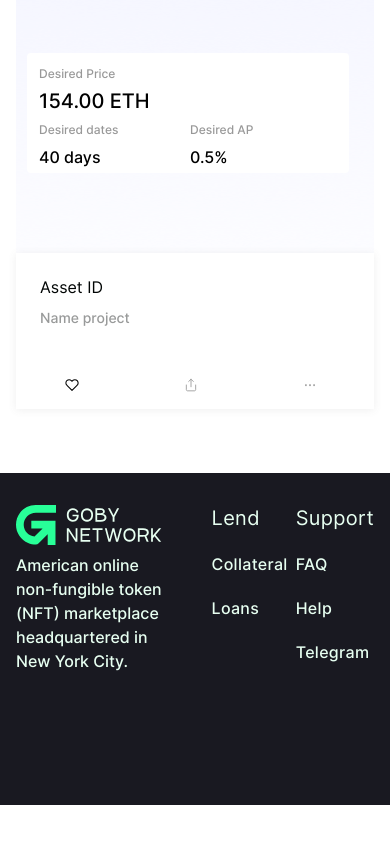
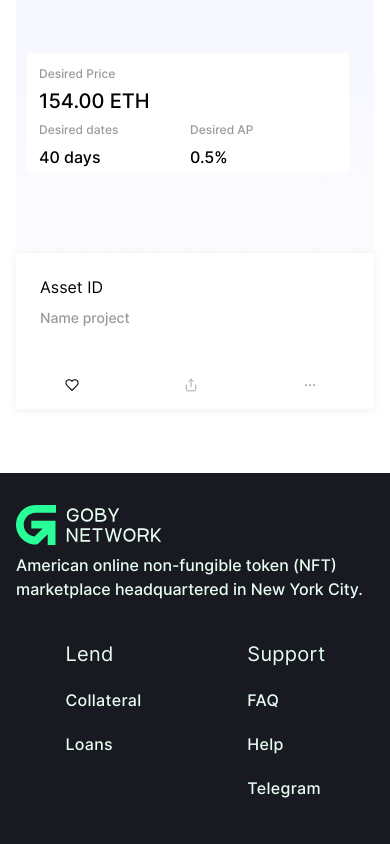
Before and after one commit to paurock/goby, a Next.js app: page / in a window 390 px wide. Shown: the part 2247-3091 px from the top of the page. Before the commit the page ends 3052 px from the top, so only its background shows below. Built offline with nearby package versions, Linux system fonts and the light colour scheme.

Commit message:
footer: mobile wrap & bg

```diff
--- a/src/app/Footers/MainFooter.tsx
+++ b/src/app/Footers/MainFooter.tsx
@@ -5,25 +5,21 @@ import { MainFooterLeft } from "./MainFooterLeft";
 export const MainFooter = (): JSX.Element => (
   <Flex
       w="full"
+      h="full"
       justifyContent="center"
       mt="64px"
       px="0"
-      background="#191921"
+      bg="black.300"
     >
     <Flex
-      gap="32px"
       w="full"
+      h="full"
       maxW="1050px"
       minH="332px"
       mx={["16px", "16px", "16px", "80px", "195px", "195px"]}
       pt={["32px", "64px"]}
-      sx={{
-        justify: "space-between",
-        fontFamily: "body",
-        flexWrap: "wrap",
-      }}
     >
-      <HStack w="full" gap="40px">
+      <HStack w="full" h="full" pb="64px" gap="40px" flexWrap={["wrap", "nowrap"]}>
         <MainFooterLeft />
         <MainFooterRight />
       </HStack>
--- a/src/app/Footers/MainFooterLeft.tsx
+++ b/src/app/Footers/MainFooterLeft.tsx
@@ -7,7 +7,7 @@ import NextLink from "next/link";
   /* Left Logo block */
 }
 export const MainFooterLeft = (): JSX.Element => (
-    <VStack w="full" h="full">
+    <VStack w="full" h="full" bg="black.300">
       <Flex w="full" >
       <NextLink href="#" passHref>
         <Link>
--- a/src/app/Footers/MainFooterRight.tsx
+++ b/src/app/Footers/MainFooterRight.tsx
@@ -11,7 +11,7 @@ const footerLinkBlock2 = {
 }
 
 export const MainFooterRight = (): JSX.Element => (
-<HStack w="full" alignItems="flex-start" h="full">
+<HStack w="full" alignItems="flex-start" h="full" bg="black.300">
   <FooterLinksCol footerLinkBlock={footerLinkBlock1} />
   <FooterLinksCol footerLinkBlock={footerLinkBlock2} />
 </HStack>
--- a/src/app/Layout.tsx
+++ b/src/app/Layout.tsx
@@ -20,7 +20,7 @@ const colors = {
   },
   lightBlue: "#CECFEA",
   lightGray: "#F4F5FF",
-  black: { 100: "#010504" },
+  black: { 100: "#010504", 300: "#191921" },
   text: {
     100: "#010504",
     900: "#E7FFF1",
```
